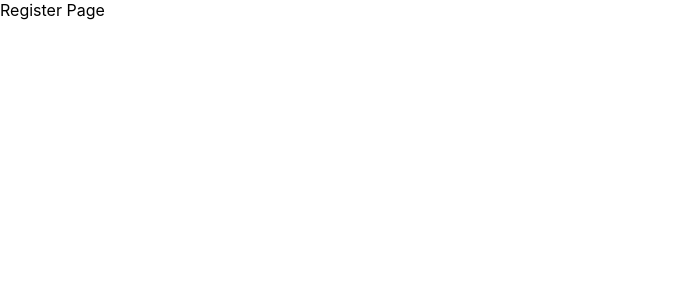
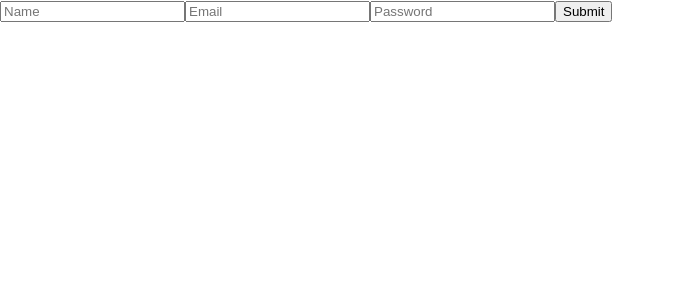
Before and after one commit to avanishdidwania/stock-portfolio-tracker, a React (Create React App) app in the folder client/: page /register in a window 1280 px wide. Shown: the top 300 px of the page, without its empty margins (0-675 px from the left). Built offline with nearby package versions, Linux system fonts and the light colour scheme.

Commit message:
Add Login and Register pages with auth flow

```diff
--- a/client/src/pages/Login.js
+++ b/client/src/pages/Login.js
@@ -1,4 +1,51 @@
+import { useState, useContext } from 'react';
+import { useNavigate } from 'react-router-dom';
+import axios from 'axios';
+import AuthContext from '../context/AuthContext';
+
 const Login = () => {
-    return <div>Login Page</div>
-}
+    const { login } = useContext(AuthContext);
+    const navigate = useNavigate();
+
+    const [email, setEmail] = useState('');
+    const [password, setPassword] = useState('');
+    const [error, setError] = useState('');
+
+    const handleSubmit = async (e) => {
+        e.preventDefault(); // stop page refresh
+        // now handle login ourselves
+        try {
+            const response = await axios.post('http://localhost:5000/api/auth/login', {
+                email,
+                password
+            });
+            login(response.data.token); // save token to context + localStorage
+            navigate('/dashboard'); // redirect to dashboard
+        } catch (err) {
+            setError('Invalid email or password'); // show error on screen
+        }
+
+    };
+
+    return (
+        // form goes here
+        <form onSubmit={handleSubmit}>
+            <input
+                type="email"
+                placeholder="Email"
+                value={email}
+                onChange={(e) => setEmail(e.target.value)}
+            />
+            <input
+                type="password"
+                placeholder="Password"
+                value={password}
+                onChange={(e) => setPassword(e.target.value)}
+            />
+            {error && <p>{error}</p>}
+            <button>Submit</button>
+        </form>
+    );
+};
+
 export default Login;
--- a/client/src/pages/Register.js
+++ b/client/src/pages/Register.js
@@ -1,4 +1,58 @@
-const Register = () => {
-    return <div>Register Page</div>
+import {useState, useContext} from 'react';
+import {useNavigate} from 'react-router-dom';
+import axios from 'axios';
+import AuthContext from '../context/AuthContext';
+
+const Register = () =>{
+    const {login} = useContext(AuthContext);
+    const navigate = useNavigate();
+
+    const [name, setName] = useState('');
+    const [email, setEmail] = useState('');
+    const [password, setPassword] = useState('');
+    const [error, setError] = useState('');
+
+    const handleSubmit = async (e) =>{
+        e.preventDefault();
+
+        try{
+            const response = await axios.post('http://localhost:5000/api/auth/register', {
+                name,
+                email,
+                password
+            });
+            login(response.data.token);
+            navigate('/dashboard');
+        }catch (err){
+            setError('Invalid details');
+        }
+    };
+
+    return (
+        // form goes here
+        <form onSubmit={handleSubmit}>
+            <input
+                type="text"
+                placeholder="Name"
+                value={name}
+                onChange={(e) => setName(e.target.value)}
+            />
+            <input
+                type="email"
+                placeholder="Email"
+                value={email}
+                onChange={(e) => setEmail(e.target.value)}
+            />
+            <input
+                type="password"
+                placeholder="Password"
+                value={password}
+                onChange={(e) => setPassword(e.target.value)}
+            />
+            {error && <p>{error}</p>}
+            <button>Submit</button>
+        </form>
+    );
 }
+
 export default Register;
```
